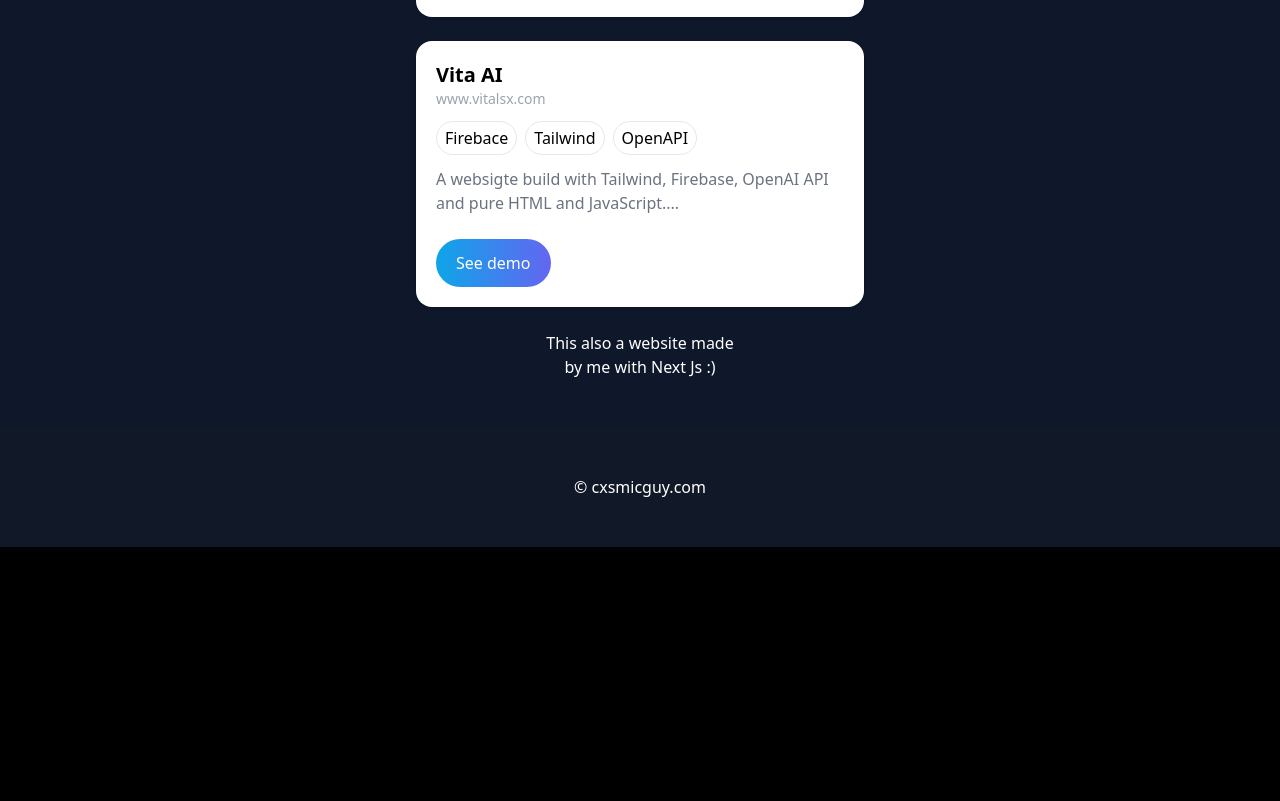
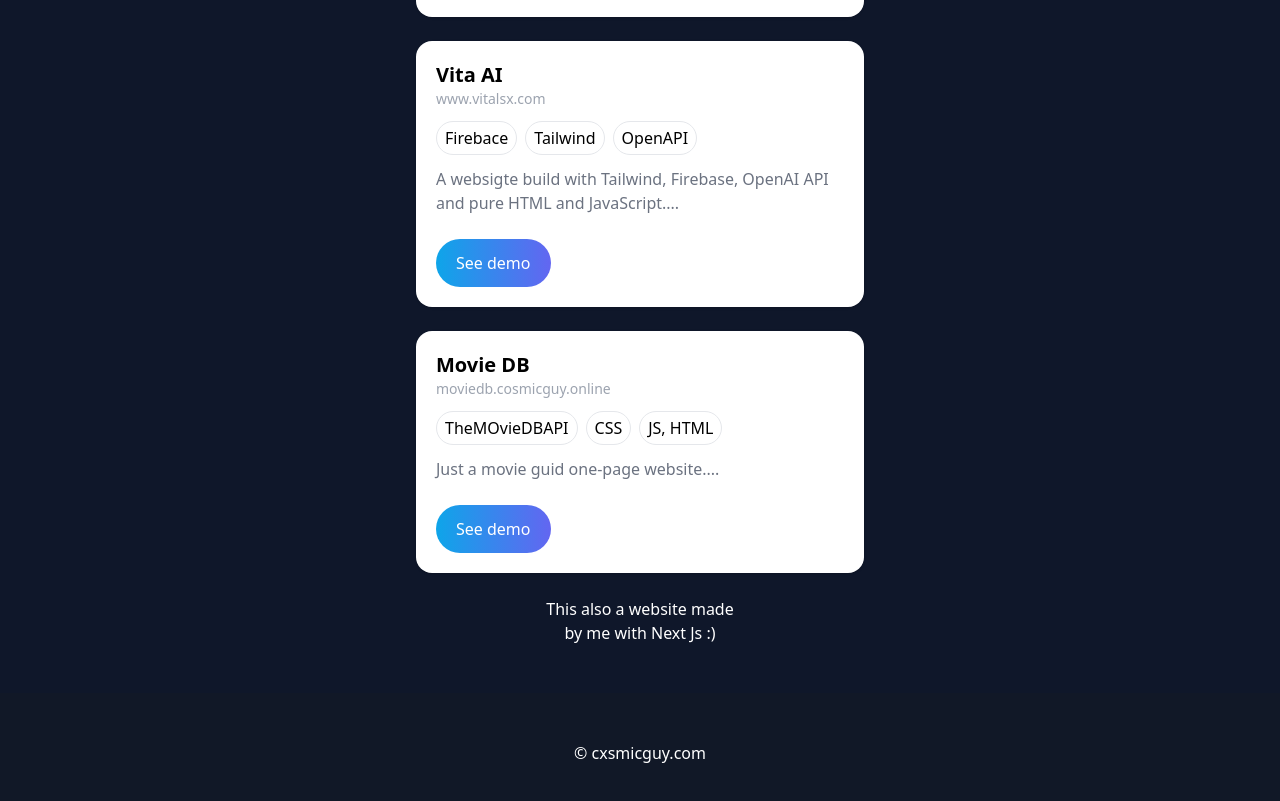
Before and after one commit to cxsmicguy/work, a Next.js app: page / in a window 1280 px wide. Shown: the part 1629-2430 px from the top of the page. Before the commit the page ends 2176 px from the top, so only its background shows below. Built offline with nearby package versions, Linux system fonts and the light colour scheme.

Commit message:
added a work and fixed an issue

```diff
--- a/src/app/head.jsx
+++ b/src/app/head.jsx
@@ -1,7 +1,7 @@
 export default function Head() {
   return (
     <>
-      <title>My Works - Cxsmivguy</title>
+      <title>My Works - Cxsmicguy</title>
       <meta content="width=device-width, initial-scale=1" name="viewport" />
       <link rel="icon" href="/favicon.png" />
     </>
--- a/src/components/Works.jsx
+++ b/src/components/Works.jsx
@@ -64,6 +64,21 @@ export default function Works() {
           </a>
         </div>
         <br />
+        <div className="bg-white text-left rounded-2xl p-5 max-w-md shadow hover:shadow-md">
+          <h2 className="font-semibold text-xl">Movie DB</h2>
+          <p className="text-sm text-gray-400">moviedb.cosmicguy.online</p>
+          <div className="flex my-3">
+            <span className="px-2 py-1 border rounded-full mr-2">TheMOvieDBAPI</span>
+            <span className="px-2 py-1 border rounded-full mr-2">CSS</span>
+            <span className="px-2 py-1 border rounded-full">JS, HTML</span>
+          </div>
+          <p className="text-gray-500">Just a movie guid one-page website....</p>
+          <br />
+          <a href="http://moviedb.cosmicguy.online" className="text-white px-5 py-3 bg-gradient-to-r from-sky-500 to-indigo-500 inline-block rounded-full">
+            See demo
+          </a>
+        </div>
+        <br />
         <p className="text-white">This also a website made<br/>by me with Next Js :)</p>
       </center>
     </div>
```
